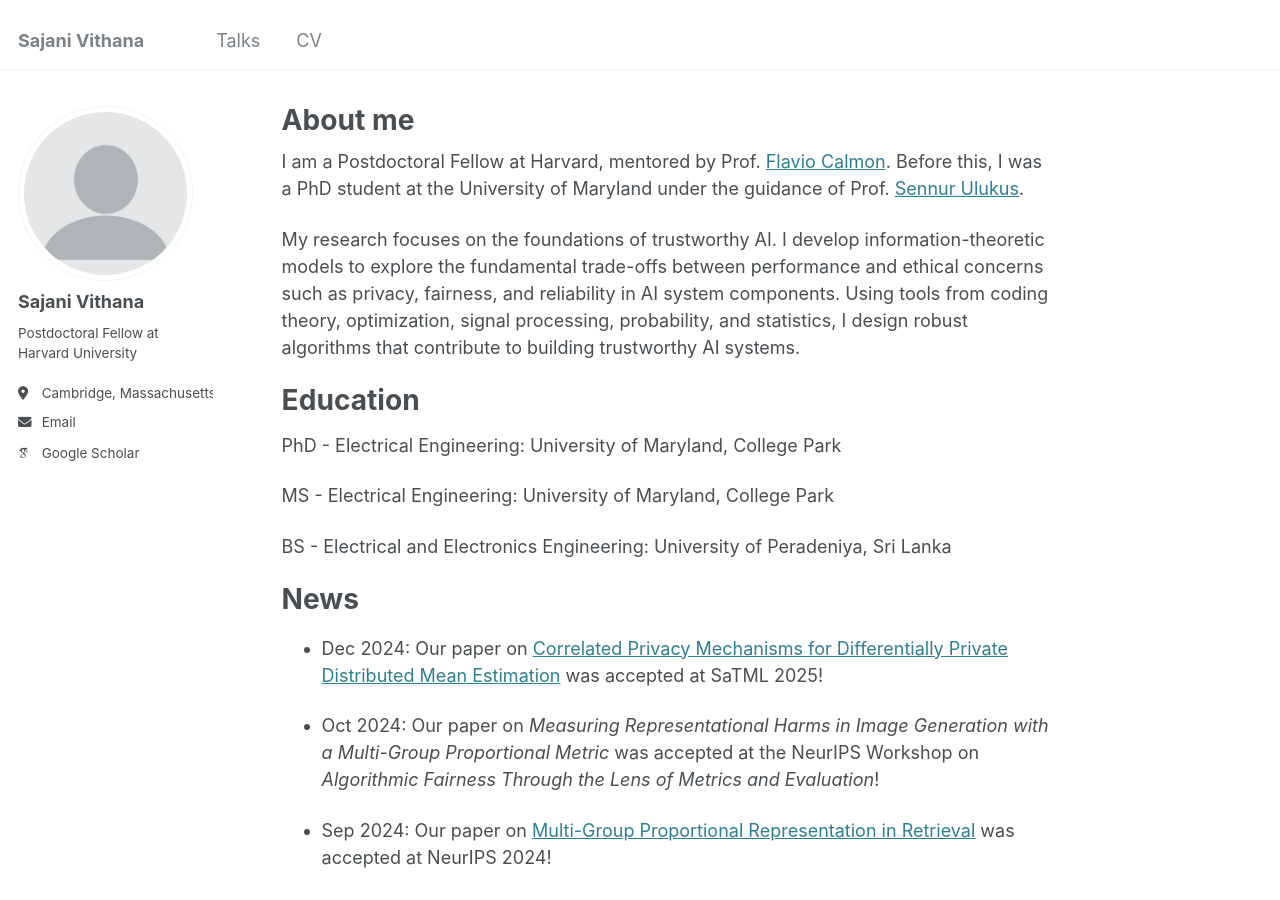
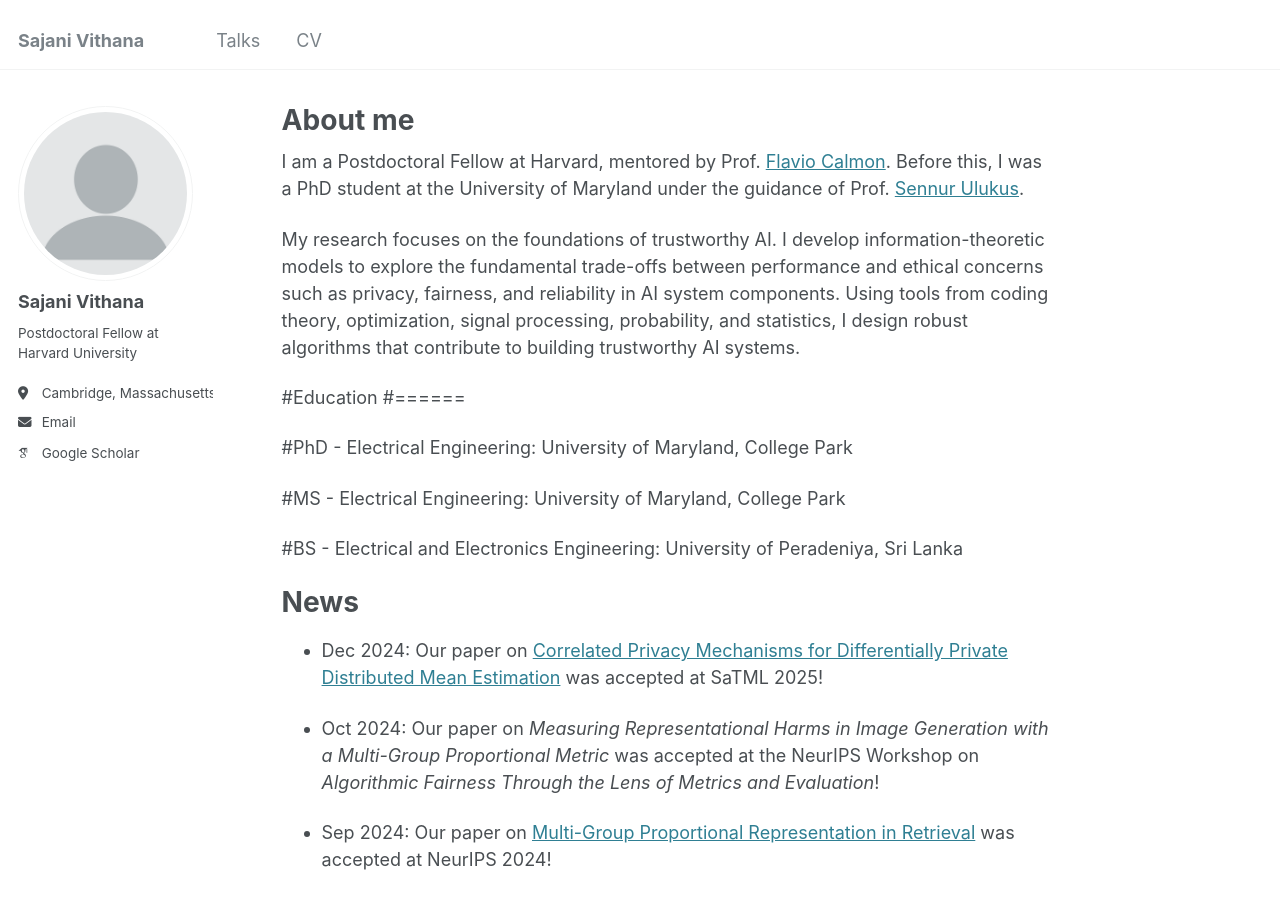
Before and after one commit to sajani-vithana/sajani-vithana.github.io, a Jekyll site: the page built from _pages/about.md, in a window 1280 px wide and 900 px high. Built offline with Jekyll 4.4.1, drawn with Linux system fonts in a browser that asks for light colours; some web fonts are replaced.

```diff
--- a/_pages/about.md
+++ b/_pages/about.md
@@ -11,14 +11,14 @@ I am a Postdoctoral Fellow at Harvard, mentored by Prof. [Flavio Calmon](https:/
 
 My research focuses on the foundations of trustworthy AI. I develop information-theoretic models to explore the fundamental trade-offs between performance and ethical concerns such as privacy, fairness, and reliability in AI system components. Using tools from coding theory, optimization, signal processing, probability, and statistics, I design robust algorithms that contribute to building trustworthy AI systems.
 
-Education
-======
+#Education
+#======
 
-PhD - Electrical Engineering: University of Maryland, College Park
+#PhD - Electrical Engineering: University of Maryland, College Park
 
-MS - Electrical Engineering: University of Maryland, College Park
+#MS - Electrical Engineering: University of Maryland, College Park
 
-BS - Electrical and Electronics Engineering: University of Peradeniya, Sri Lanka
+#BS - Electrical and Electronics Engineering: University of Peradeniya, Sri Lanka
 
 News
 ======
```
